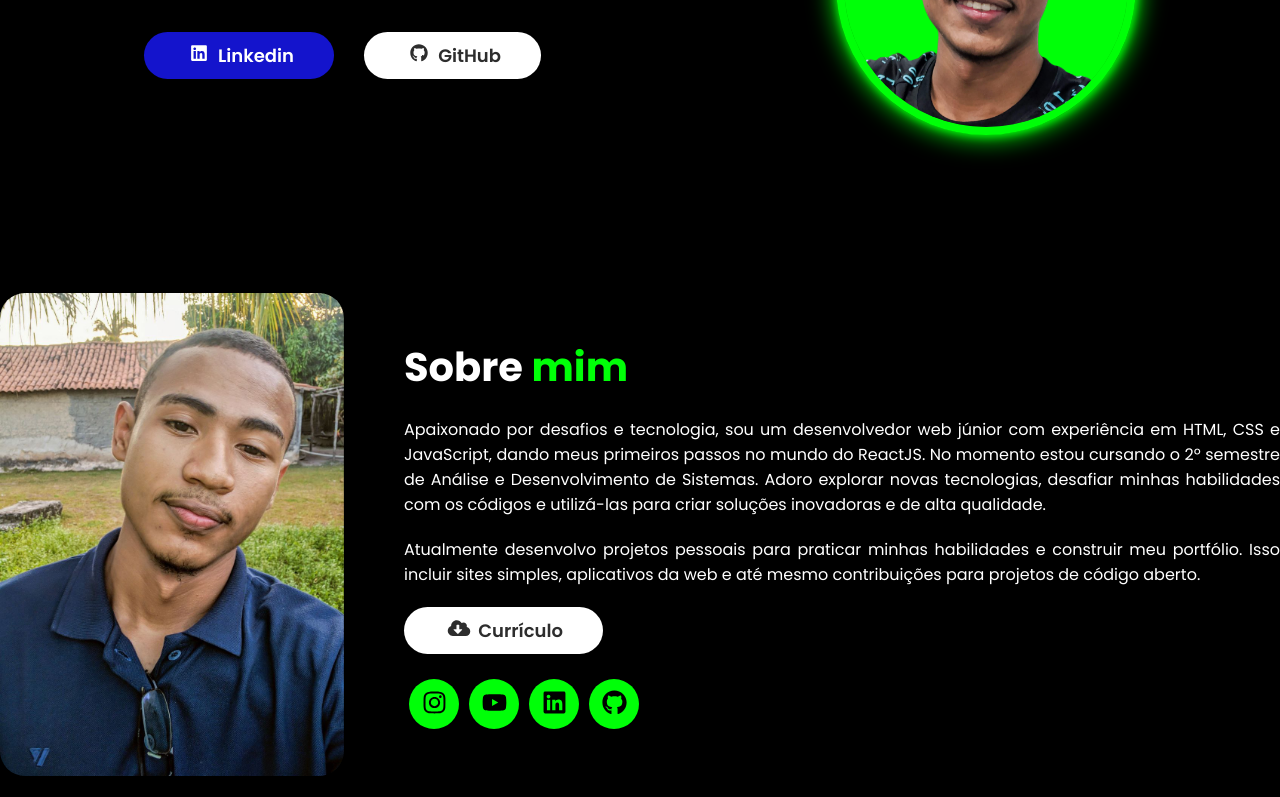
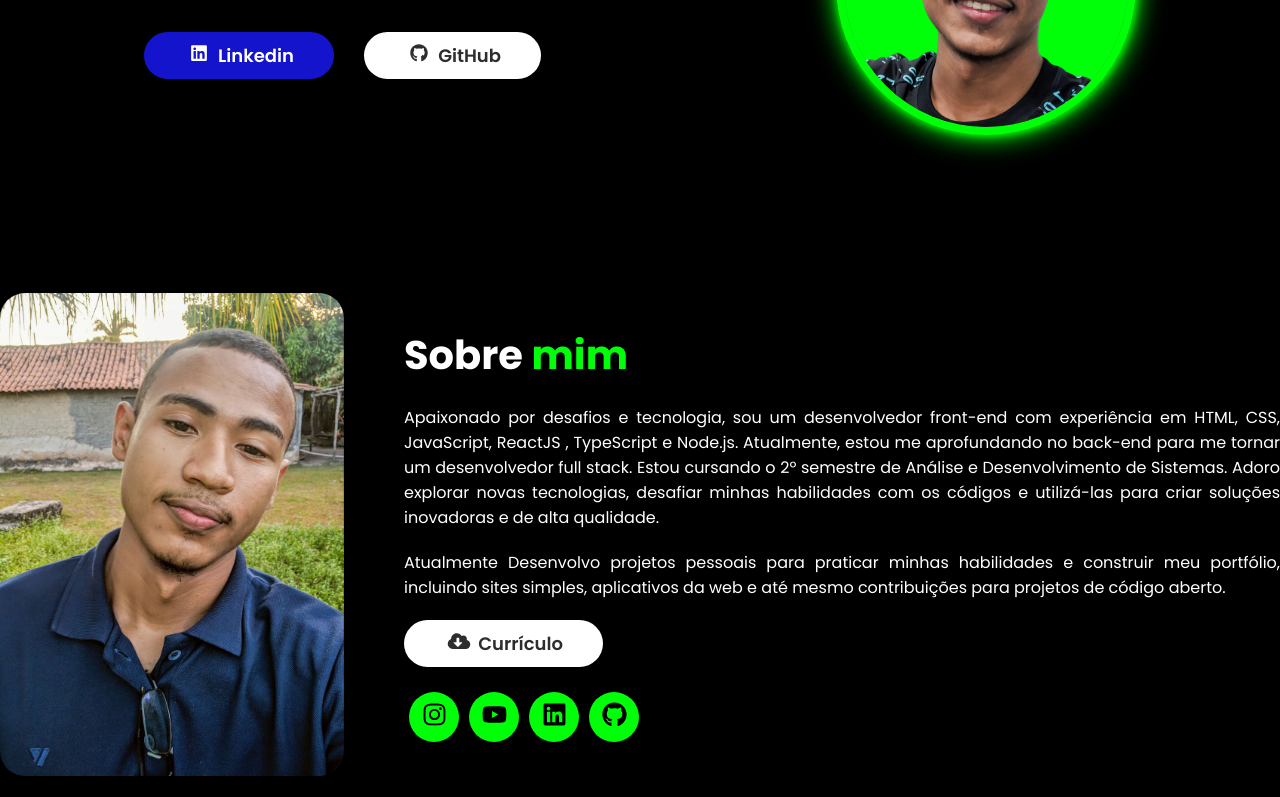
Before and after one commit to lauanderson-rael/react-portfolio-site, a React (Vite) app: page / in a window 1280 px wide. Shown: the part 455-1252 px from the top of the page. Built offline with nearby package versions, Linux system fonts and the light colour scheme.

Commit message:
update 20-07

```diff
--- a/src/components/Main/index.tsx
+++ b/src/components/Main/index.tsx
@@ -69,19 +69,12 @@
                   <img src={Foto2} alt="foto sessão sobre" />
                 </div>
                 <p>
-                  Apaixonado por desafios e tecnologia, sou um desenvolvedor web
-                  júnior com experiência em HTML, CSS e JavaScript, dando meus
-                  primeiros passos no mundo do ReactJS. No momento estou
-                  cursando o 2º semestre de Análise e Desenvolvimento de
-                  Sistemas. Adoro explorar novas tecnologias, desafiar minhas
-                  habilidades com os códigos e utilizá-las para criar soluções
-                  inovadoras e de alta qualidade.
+                  Apaixonado por desafios e tecnologia, sou um desenvolvedor front-end com experiência em HTML, CSS, JavaScript, ReactJS , TypeScript e Node.js. Atualmente, estou me aprofundando no back-end para me tornar um desenvolvedor full stack. Estou cursando o 2º semestre de Análise e Desenvolvimento de Sistemas. Adoro explorar novas tecnologias, desafiar minhas habilidades com os códigos e utilizá-las para criar soluções inovadoras e de alta qualidade.
+
                 </p>
                 <p>
-                  Atualmente desenvolvo projetos pessoais para praticar minhas
-                  habilidades e construir meu portfólio. Isso incluir sites
-                  simples, aplicativos da web e até mesmo contribuições para
-                  projetos de código aberto.
+                  Atualmente Desenvolvo projetos pessoais para praticar minhas habilidades e construir meu portfólio, incluindo sites simples, aplicativos da web e até mesmo contribuições para projetos de código aberto.
+
                 </p>
 
                 <div className="btn-contato curriculo">
@@ -127,7 +120,7 @@
             </h2>
             <div className="flex-NO">
 
-              <ContainerSkills/>
+              <ContainerSkills />
 
             </div>
           </div>
```
